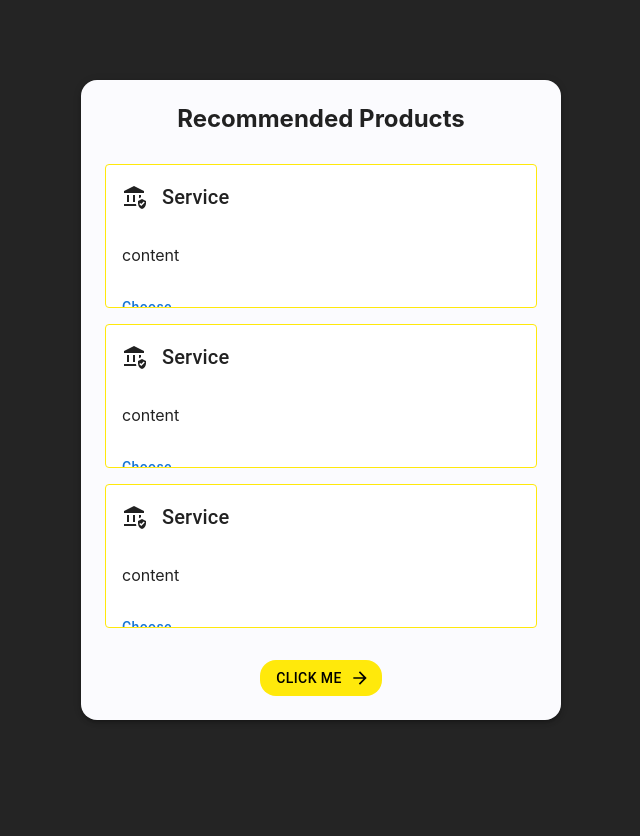
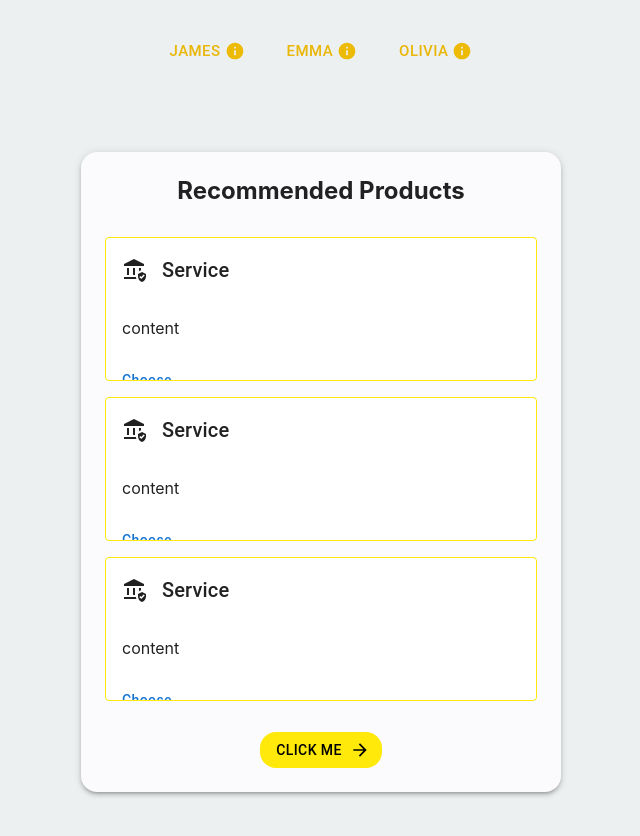
Before and after one commit to wzyndul/collabathon2024, a React (Vite) app in the folder frontend/: page / in a window 1280 px wide. Shown: the top 836 px of the page, without its empty margins (319-959 px from the left). Before the commit the page ends 800 px from the top, so only its background shows below. Built offline with nearby package versions, Linux system fonts and the light colour scheme.

Commit message:
add header with buttons

```diff
--- a/frontend/src/App.css
+++ b/frontend/src/App.css
@@ -1,6 +1,10 @@
-#root {
-  /* max-width: 1280px; */
-  margin: auto auto;
-  /* padding: 2rem; */
-  /* text-align: center; */
+.container {
+  width: 100%;
 }
+
+.page {
+  display: flex;
+  align-items: center;
+  justify-content: center;
+  height: 100vh;
+}
--- a/frontend/src/App.tsx
+++ b/frontend/src/App.tsx
@@ -1,11 +1,15 @@
-import './App.css'
-import { RecommendedProducts } from './widgets/RecommendedProducts/RecommendedProducts'
+import { Header } from './components/Header/Header';
+import { RecommendedProducts } from './widgets/RecommendedProducts/RecommendedProducts';
+import './App.css';
 
 function App() {
 
   return (
-    <div>
-      <RecommendedProducts/>
+    <div className="container">
+      <Header />
+      <div className='page'>
+        <RecommendedProducts/>
+      </div>
     </div>
   )
 }
--- /dev/null
+++ b/frontend/src/components/Header/Header.css
@@ -0,0 +1,12 @@
+.header {
+    display: flex;
+    align-items: center;
+    justify-content: center;
+    padding-top: 30px;
+    gap: 20px;
+}
+
+.info-icon {
+    color: #edba05;
+    margin-left: 4px;
+}
--- /dev/null
+++ b/frontend/src/components/Header/Header.tsx
@@ -0,0 +1,40 @@
+import { Button } from "@mui/material";
+import { ButtonTooltip } from "../Tooltip/Tooltip";
+
+import './Header.css'
+
+const users = [
+{
+    id: '102938484',
+    name: 'James',
+    age: 30,
+    gender:'male',
+    rating: 'rich',
+},
+{
+    id: '102938495',
+    name: 'Emma',
+    age: 28,
+    gender:'female',
+    rating: 'poor',
+},
+{
+    id: '102938506',
+    name: 'Olivia',
+    age: 29,
+    gender: 'female',
+    rating: 'rich',
+}];
+
+export function Header(): React.ReactElement {
+  return (
+    <div className="header">
+        {users.map((user) => (
+            <Button size="large" key={user.name} className="user-button" style={{ color: '#eab607'}}>
+                {user.name}
+                <ButtonTooltip age={user.age} gender={user.gender} rating={user.rating}/>
+            </Button>
+    ))}
+    </div>
+  )
+}
--- /dev/null
+++ b/frontend/src/components/Tooltip/Tooltip.css
@@ -0,0 +1,10 @@
+.list {
+    padding: 20px 40px
+}
+
+.list-element {
+    margin-bottom: 10px;
+    font-size: 18px;
+    line-height: 1.5;
+    color: #333;
+}
--- /dev/null
+++ b/frontend/src/components/Tooltip/Tooltip.tsx
@@ -0,0 +1,23 @@
+import { Tooltip } from "@mui/material";
+import InfoIcon from '@mui/icons-material/Info';
+import './Tooltip.css'
+
+interface IProps {
+    age: number;
+    gender: string;
+    rating: string;
+}
+
+export function ButtonTooltip({age, gender, rating}: IProps) {
+  return (
+    <Tooltip title={
+        <ul className="list">
+            <li className="list-element">Age: {age}</li>
+            <li className="list-element">Gender: {gender}</li>
+            <li className="list-element">Rating: {rating}</li>
+        </ul>
+    }>
+        <InfoIcon className="info-icon" fontSize="small" />
+    </Tooltip>
+  )
+}
--- a/frontend/src/index.css
+++ b/frontend/src/index.css
@@ -5,7 +5,7 @@
 
   color-scheme: light dark;
   color: rgba(255, 255, 255, 0.87);
-  background-color: #242424;
+  background-color: #ecf0f1;
 
   font-synthesis: none;
   text-rendering: optimizeLegibility;
@@ -20,10 +20,3 @@
 * {
   margin: 0;
 }
-
-body {
-  display: flex;
-  place-items: center;
-  min-width: 320px;
-  min-height: 100vh;
-}
```
